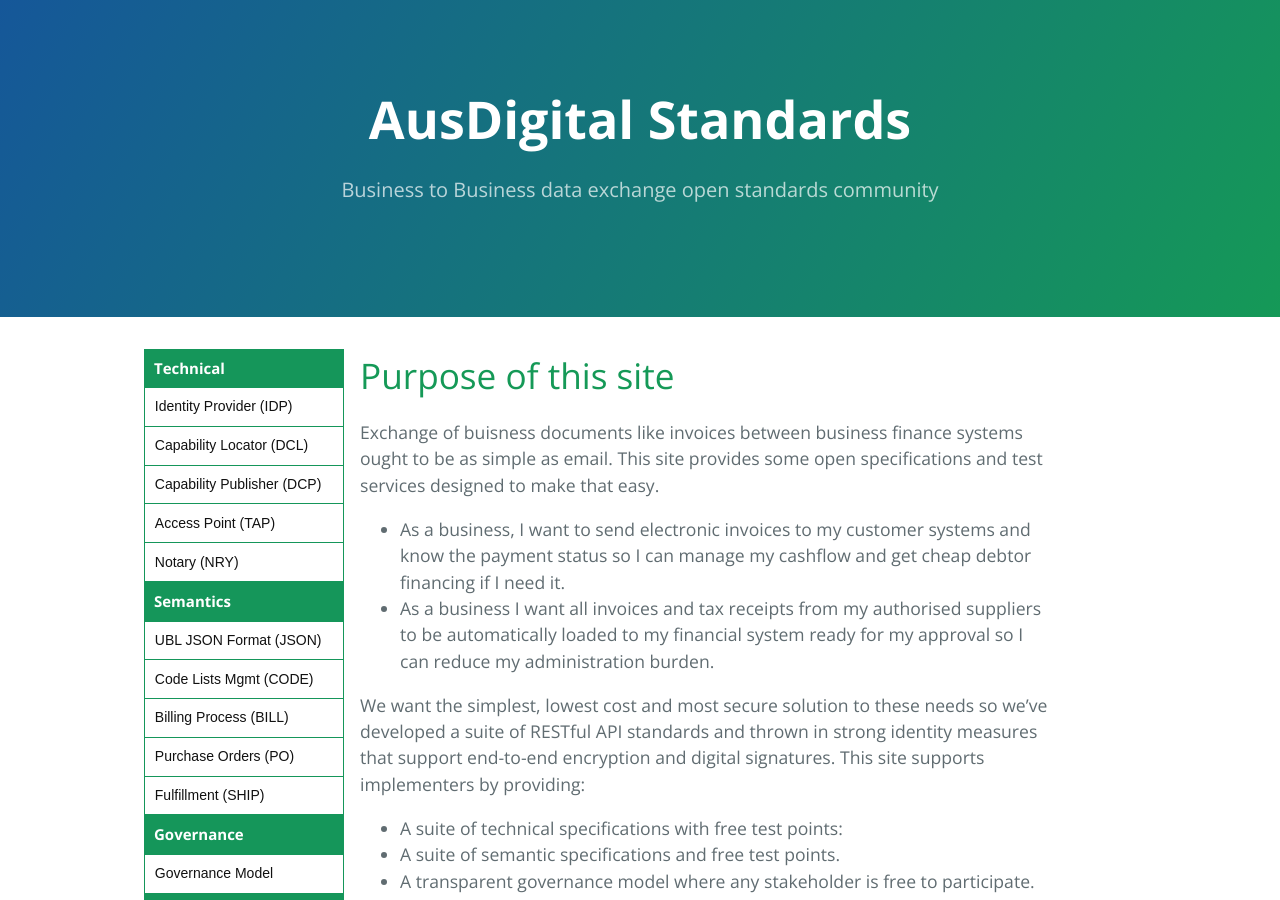
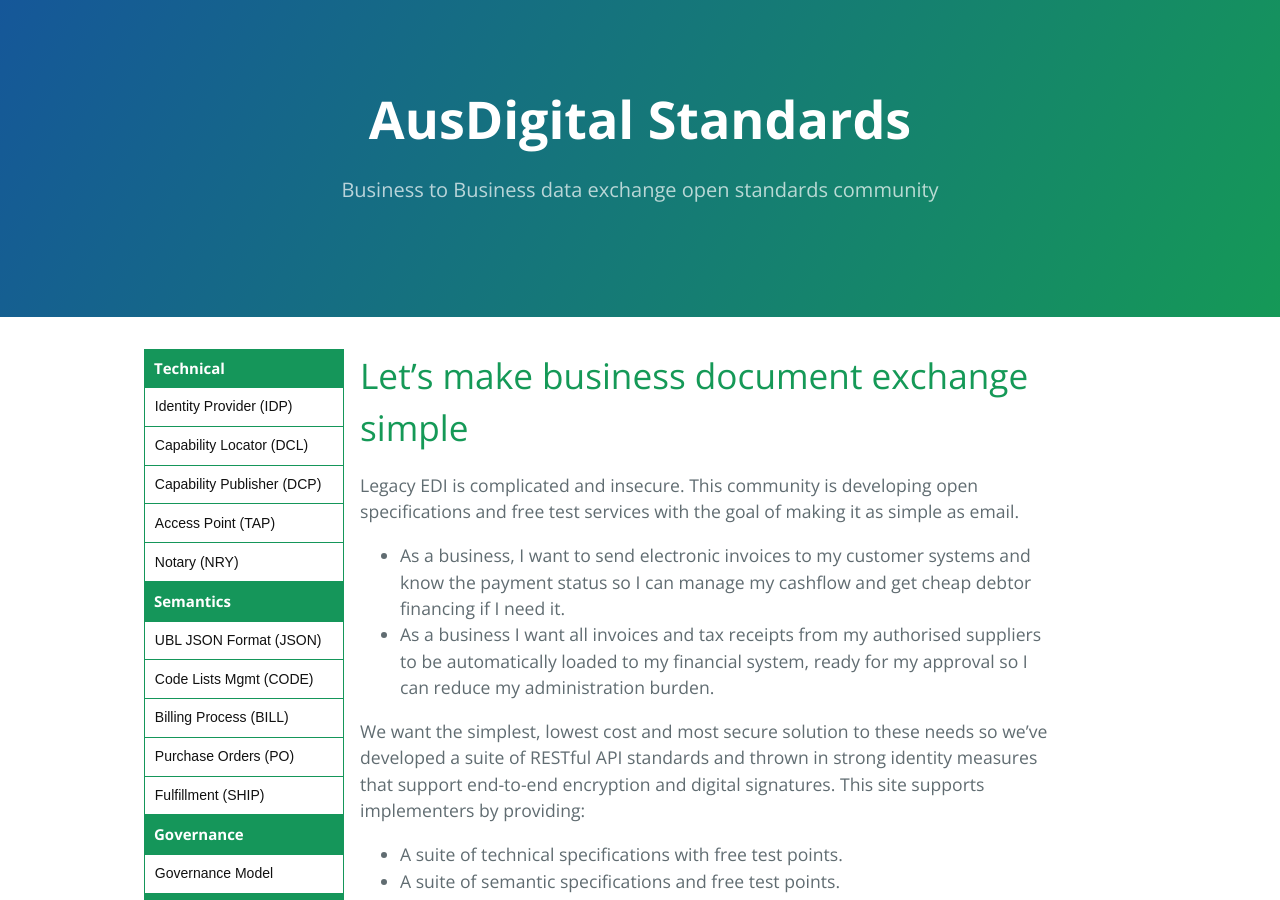
Before and after one commit to ausdigital/ausdigital.github.io, a Jekyll site: the page built from index.md, in a window 1280 px wide and 900 px high. Built offline with Jekyll 4.4.1, drawn with Linux system fonts in a browser that asks for light colours; our own code applies the rules of GitHub Pages for plain Markdown files.

Commit message:
refactor opening statement

```diff
--- a/index.md
+++ b/index.md
@@ -1,27 +1,27 @@
 ---
 layout: default
 ---
+# Let's make business document exchange simple
 
-# Purpose of this site
-
-Exchange of buisness documents like invoices between business finance systems ought to be as simple as email.  This site provides some open specifications and test services designed to make that easy.
+Legacy EDI is complicated and insecure. This community is developing open specifications and free test services with the goal of making it as simple as email.
 
  * As a business, I want to send electronic invoices to my customer systems and know the payment status so I can manage my cashflow and get cheap debtor financing if I need it.
- * As a business I want all invoices and tax receipts from my authorised suppliers to be automatically loaded to my financial system ready for my approval so I can reduce my administration burden.
+ * As a business I want all invoices and tax receipts from my authorised suppliers to be automatically loaded to my financial system, ready for my approval so I can reduce my administration burden.
 
 We want the simplest, lowest cost and most secure solution to these needs so we've developed a suite of RESTful API standards and thrown in strong identity measures that support end-to-end encryption and digital signatures.  This site supports implementers by providing:
 
- * A suite of technical specifications with free test points:
+ * A suite of technical specifications with free test points.
  * A suite of semantic specifications and free test points.
  * A transparent governance model where any stakeholder is free to participate.
 
 The semantic and technical specifications are open community processes based around the GitHub collaborative development environment. Business stakeholders may prefer to sign up for a <a href="http://eepurl.com/ctZ6hf">AusDigital general announcement</a> newsletter.
 
-# Background
+
+## Background
 
 The [Australian Digital Business Council](http://digitalbusinesscouncil.com.au/) has published an interoperability framework that aims to increase national productivity through automation of common buisness processes such as invoicing. The standards are based on a "4 corner model" from Europe that depends heavily on traditional EDI hubs and B2B standards like ebXML. Although workable, uptake has been slow in Europe and so the Digital Business Council has also created a RESTful working group that aims to provide a simpler and more secure peer-to-peer implementation model based on ubiquitous internet standards such as REST.  This site is the repository for those specifications.
 
-# How it Works
+## How it Works
 
 Unlike single provider APIs (eg google or facebook), a B2B community needs all businesses to implement the same interface so that the same document format (e.g. an invoice) can be sent from any business to any other business. The diagram shows how it works.
 
```
